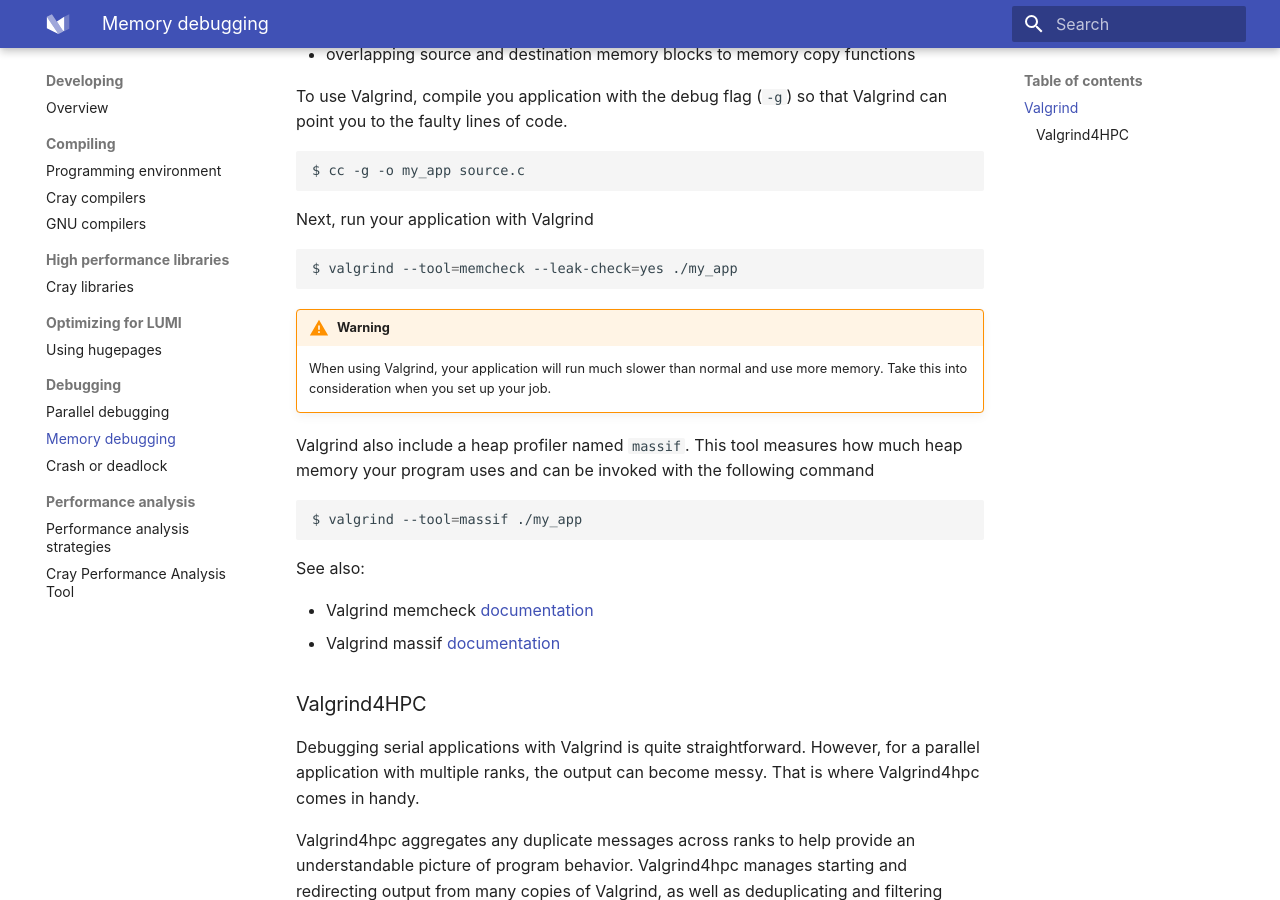
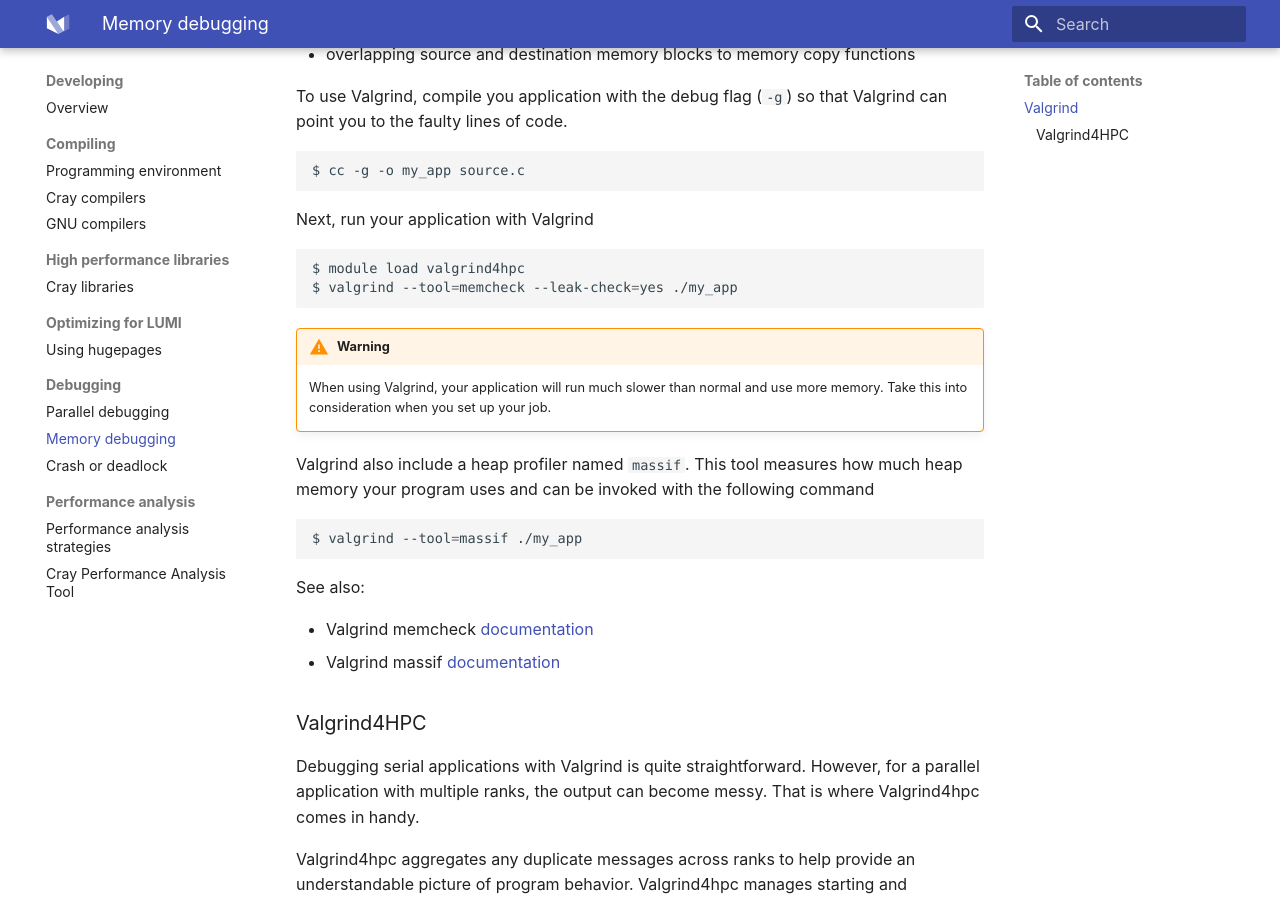
Before and after one commit to Lumi-supercomputer/lumi-userguide, an MkDocs documentation site: the page built from docs/development/debugging/valgrind4hpc.md, in a window 1280 px wide and 900 px high, scrolled down 606 px. Built offline with MkDocs 1.6.1 and Material for MkDocs 9.7.7, drawn with Linux system fonts in a browser that asks for light colours.

Commit message:
add module load for valgrind

````diff
--- a/docs/development/debugging/valgrind4hpc.md
+++ b/docs/development/debugging/valgrind4hpc.md
@@ -32,6 +32,7 @@
 Next, run your application with Valgrind
 
 ```bash
+$ module load valgrind4hpc
 $ valgrind --tool=memcheck --leak-check=yes ./my_app
 ```
 
````
